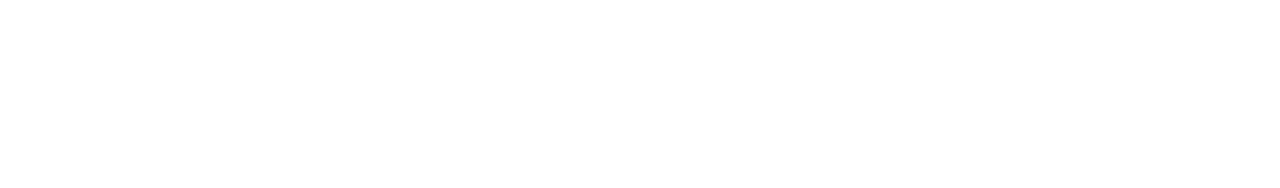
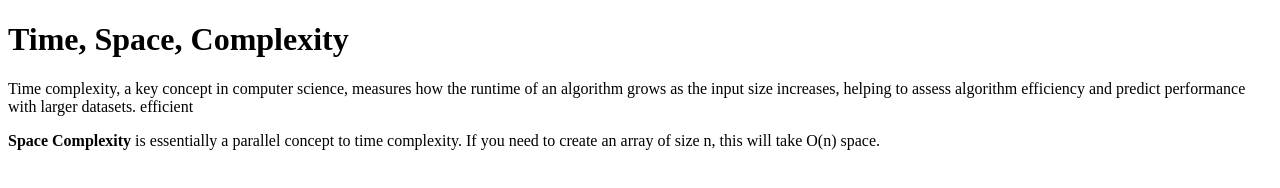
Before and after one commit to acciojob/time-and-space-complexity-aagrah7, a website: page main.html in a window 1280 px wide. Drawn offline with Linux system fonts and the light colour scheme.

Commit message:
created a submission

```diff
--- a/main.html
+++ b/main.html
@@ -7,6 +7,12 @@
 </head>
 
 <body>
+	<h1>Time, Space, Complexity</h1>
+	<p>Time complexity, a key concept in computer science,
+		measures how the runtime of an algorithm grows as the input size increases,
+		helping to assess algorithm efficiency and predict performance with larger datasets. efficient</p>
+	<p><b>Space Complexity</b> is essentially a parallel concept to time complexity.
+		If you need to create an array of size n, this will take O(n) space.</p>
 	<!-- the entire body must be written by student -->
     <script type="text/javascript" src="./script.js">
 </script>
```
